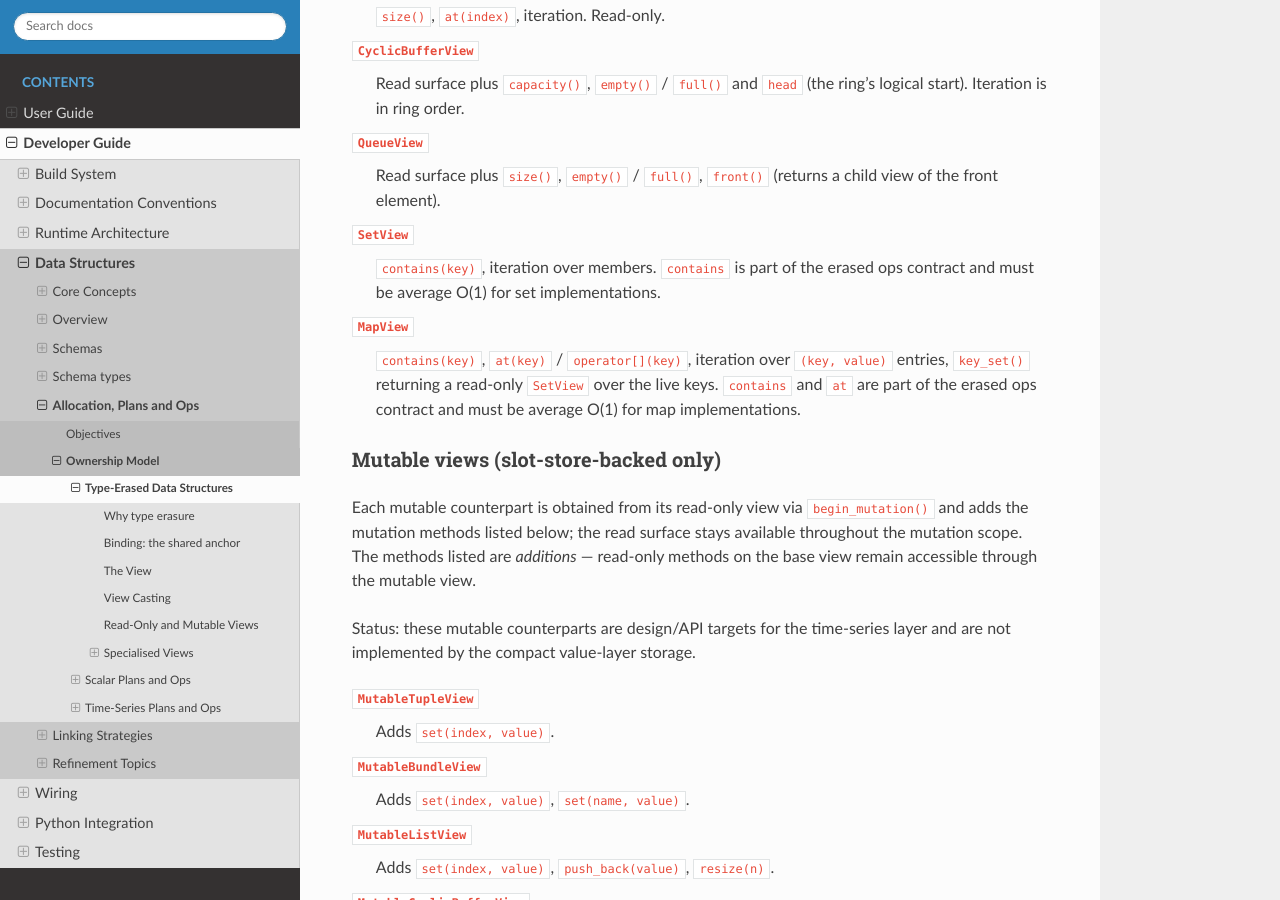
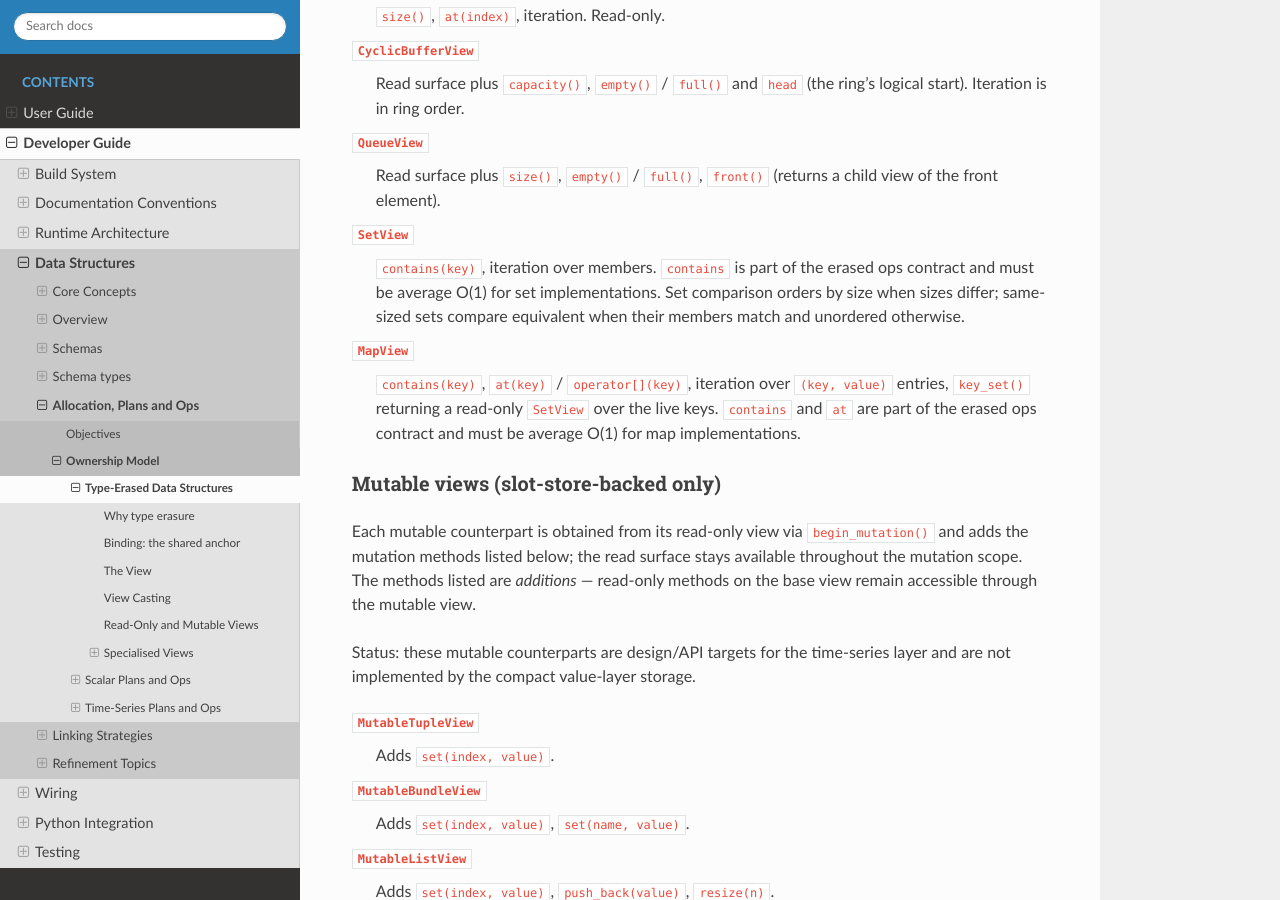
Before and after one commit to hhenson/hg_cpp, a Sphinx documentation site: the page built from docs/source/developer_guide/data_structures/plans_and_ops/erased_types.rst, in a window 1280 px wide and 900 px high, scrolled down 4605 px. Built offline with Sphinx 7.4.7 and the Read the Docs theme 3.1.0, drawn with Linux system fonts in a browser that asks for light colours.

Commit message:
Add comparison rules

```diff
--- a/docs/source/developer_guide/data_structures/plans_and_ops/erased_types.rst
+++ b/docs/source/developer_guide/data_structures/plans_and_ops/erased_types.rst
@@ -257,7 +257,9 @@ Read-only views
 ``SetView``
     ``contains(key)``, iteration over members. ``contains`` is part of
     the erased ops contract and must be average O(1) for set
-    implementations.
+    implementations. Set comparison orders by size when sizes differ;
+    same-sized sets compare equivalent when their members match and
+    unordered otherwise.
 
 ``MapView``
     ``contains(key)``, ``at(key)`` / ``operator[](key)``, iteration
--- a/docs/source/developer_guide/data_structures/plans_and_ops/scalar.rst
+++ b/docs/source/developer_guide/data_structures/plans_and_ops/scalar.rst
@@ -211,7 +211,9 @@ The compact storage shapes are:
     builder deduplicates before storage is built. ``contains`` is
     required to be average O(1); semantic equality for two different
     set representations depends on iterating one side and performing
-    one lookup per element on the other side.
+    one lookup per element on the other side. Set comparison orders by
+    size when sizes differ; same-sized sets compare equivalent when
+    their members match and unordered otherwise.
 
 ``MapStorage``
     Content-keyed hash map populated once at construction. Keys and
```
